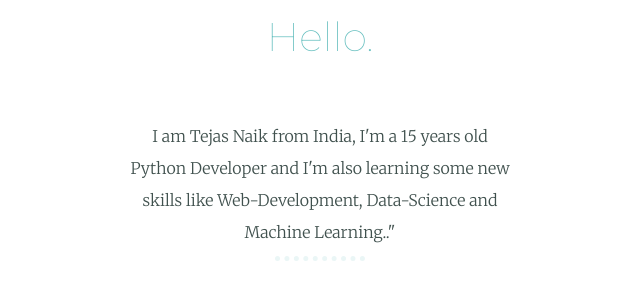
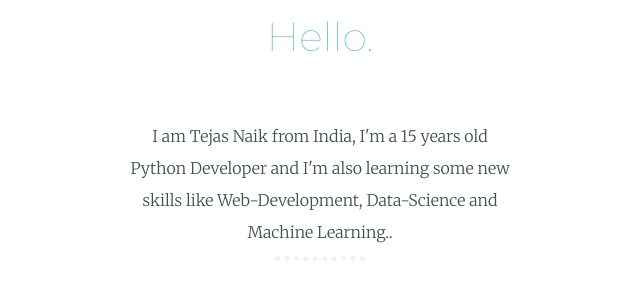
Before and after one commit to RNTejas/profile2, a plain HTML site: page index.html in a window 1280 px wide. Shown: the part 1300-1591 px from the top of the page, 320-960 px from the left. Drawn offline with Linux system fonts and the light colour scheme.

Commit message:
Update index.html

```diff
--- a/index.html
+++ b/index.html
@@ -26,7 +26,7 @@
         <img class='profile-image' src="images/tejas.png" alt="Tejas profile Picture" />
         <h2>Hello.</h2>
         <p class='skill-desc'>
-          I am Tejas Naik from India, I'm a 15 years old Python Developer and I'm also learning some new skills like Web-Development, Data-Science and Machine Learning.."
+          I am Tejas Naik from India, I'm a 15 years old Python Developer and I'm also learning some new skills like Web-Development, Data-Science and Machine Learning..
         </p>
       </div>
       <hr />
```
